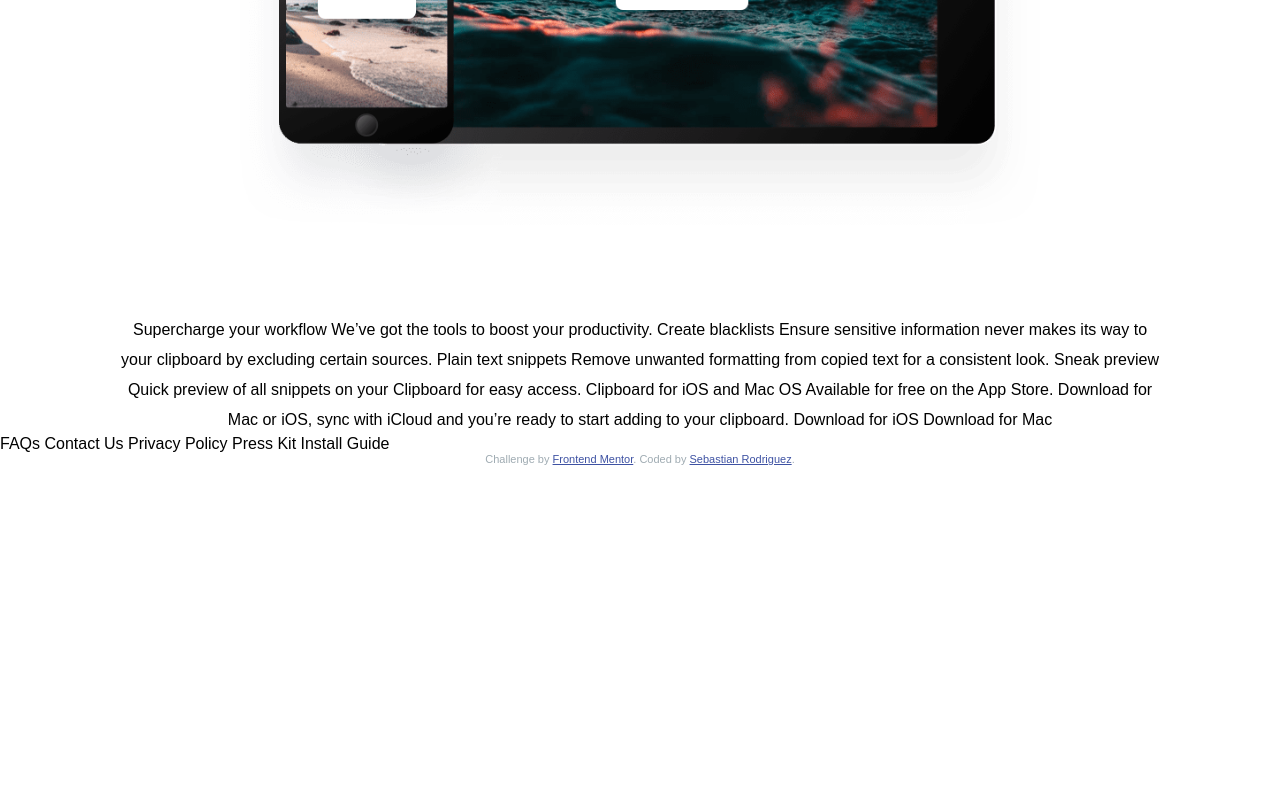
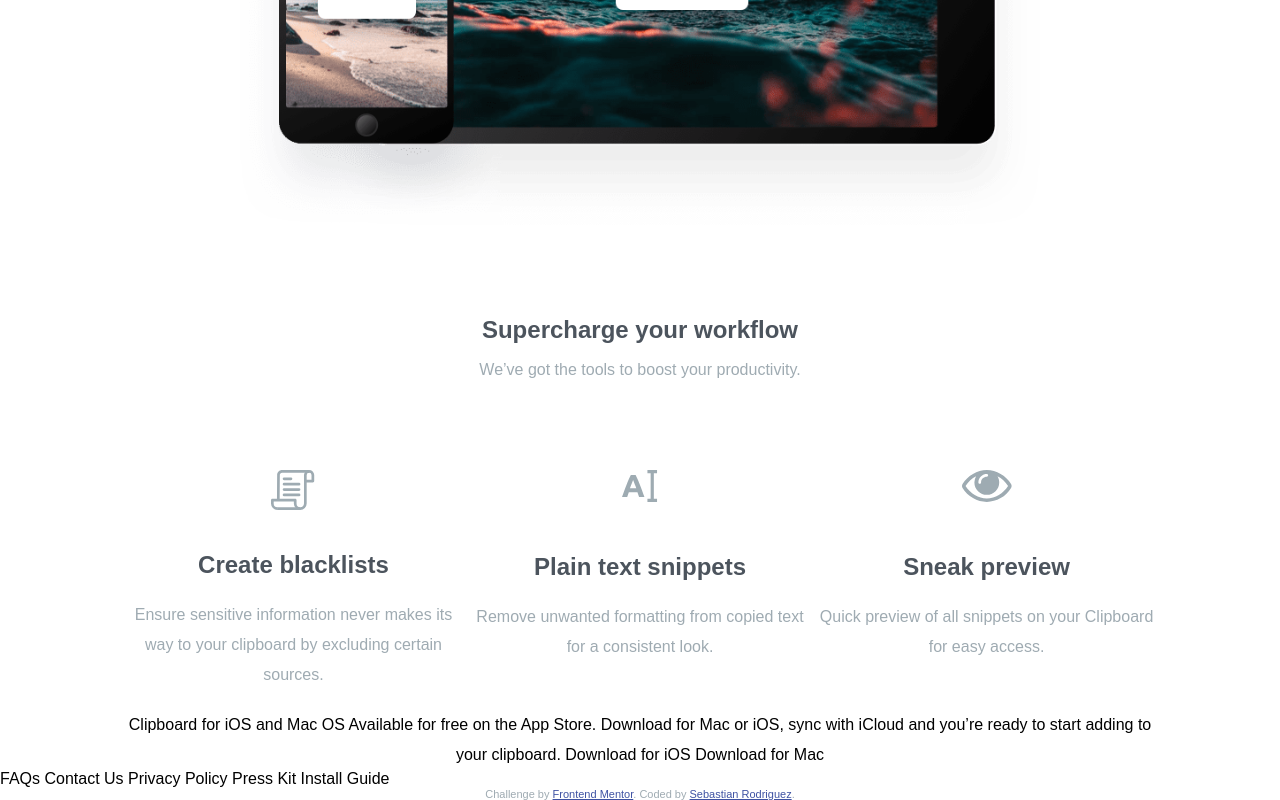
Before and after one commit to JuanSeRDev/CJ-3-clipboard-landing-page-master, a plain HTML site: page index.html in a window 1280 px wide. Shown: the part 1812-2612 px from the top of the page. Before the commit the page ends 2277 px from the top, so only its background shows below. Drawn offline with Linux system fonts and the light colour scheme; a web font is replaced by a local one.

Commit message:
Container 3 with MediaQuery

```diff
--- a/Style.css
+++ b/Style.css
@@ -160,7 +160,52 @@ main {
 
 /*END CONTAINER 2*/
 
+/*CONTAINER 3*/
+
+.container-3 p {
+    font-size: 16px;
+}
+
+.c3-card1{
+    margin: 0 0 85px;
+}
+
+.c3-card1 p {
+    margin: 10px 0;
+}
+
+.c3-card2 {
+    margin-bottom: 100px;
+}
+
+.blacklist {
+    margin-bottom: 30px;
+}
+
+.c3-card2 p {
+    padding: 20px 0;
+}
+
+.c3-c2-card1 {
+    margin-bottom: 25px;
+}
+
+.c3-c2-card2 {
+    margin: 20px 0;
+}
+
+.text {
+    margin-bottom: 30px;
+}
+
+.preview {
+    margin-bottom: 30px;
+}
+
+/*END CONTAINER 3*/
+
 /*END MAIN*/
+
 
 
 
@@ -248,6 +293,34 @@ main {
     }
 
     /*END CONTAINER 2*/
+
+    /*CONTAINER 3*/
+
+    .c3-card2 {
+        display: flex;
+        flex-direction: row;
+        justify-content: center;
+        margin-bottom: 0;
+    }
+
+    .c3-c2-card1, .c3-c2-card2, .c3-c2-card3 {
+        width: 350px;
+        margin: 0 10px;
+    }
+
+    .c3-c2-card2 {
+        margin: 0;
+    }
+
+    .text {
+        margin-bottom: 40px;
+    }
+
+    .preview {
+        margin-bottom: 40px;
+    }
+
+    /*END CONTAINER 3*/
 }
 
 .attribution { font-size: 11px; text-align: center; }
--- a/index.html
+++ b/index.html
@@ -102,14 +102,53 @@
 
       </div>
 
-        Supercharge your workflow
-        We’ve got the tools to boost your productivity.
-        Create blacklists
-        Ensure sensitive information never makes its way to your clipboard by excluding certain sources.
-        Plain text snippets
-        Remove unwanted formatting from copied text for a consistent look.
-        Sneak preview
-        Quick preview of all snippets on your Clipboard for easy access.
+      <!--CONTAINER 2-->
+
+      <div class="container-3">
+
+        <div class="c3-card1">
+          <h2>Supercharge your workflow</h2>
+          <p>
+            We’ve got the tools to boost your productivity.
+          </p>
+        </div>
+
+        <div class="c3-card2">
+
+          <div class="c3-c2-card1">
+
+            <picture>
+              <img class="blacklist" src="images/icon-blacklist.svg" alt="blacklist">
+            </picture>
+
+            <h2>Create blacklists</h2>
+            <p>
+              Ensure sensitive information never makes its way to your clipboard by excluding certain sources.
+            </p>
+          </div>
+
+          <div class="c3-c2-card2">
+            <picture>
+              <img class="text" src="images/icon-text.svg" alt="">
+            </picture>
+            <h2>Plain text snippets</h2>
+            <p>
+              Remove unwanted formatting from copied text for a consistent look.
+            </p>
+          </div>
+
+          <div class="c3-c2-card3">
+            <picture>
+              <img class="preview" src="images/icon-preview.svg" alt="preview">
+            </picture>
+            <h2>Sneak preview</h2>
+            <P>
+              Quick preview of all snippets on your Clipboard for easy access.
+            </P>
+          </div>
+
+        </div>
+      </div>
 
 
     Clipboard for iOS and Mac OS
```
